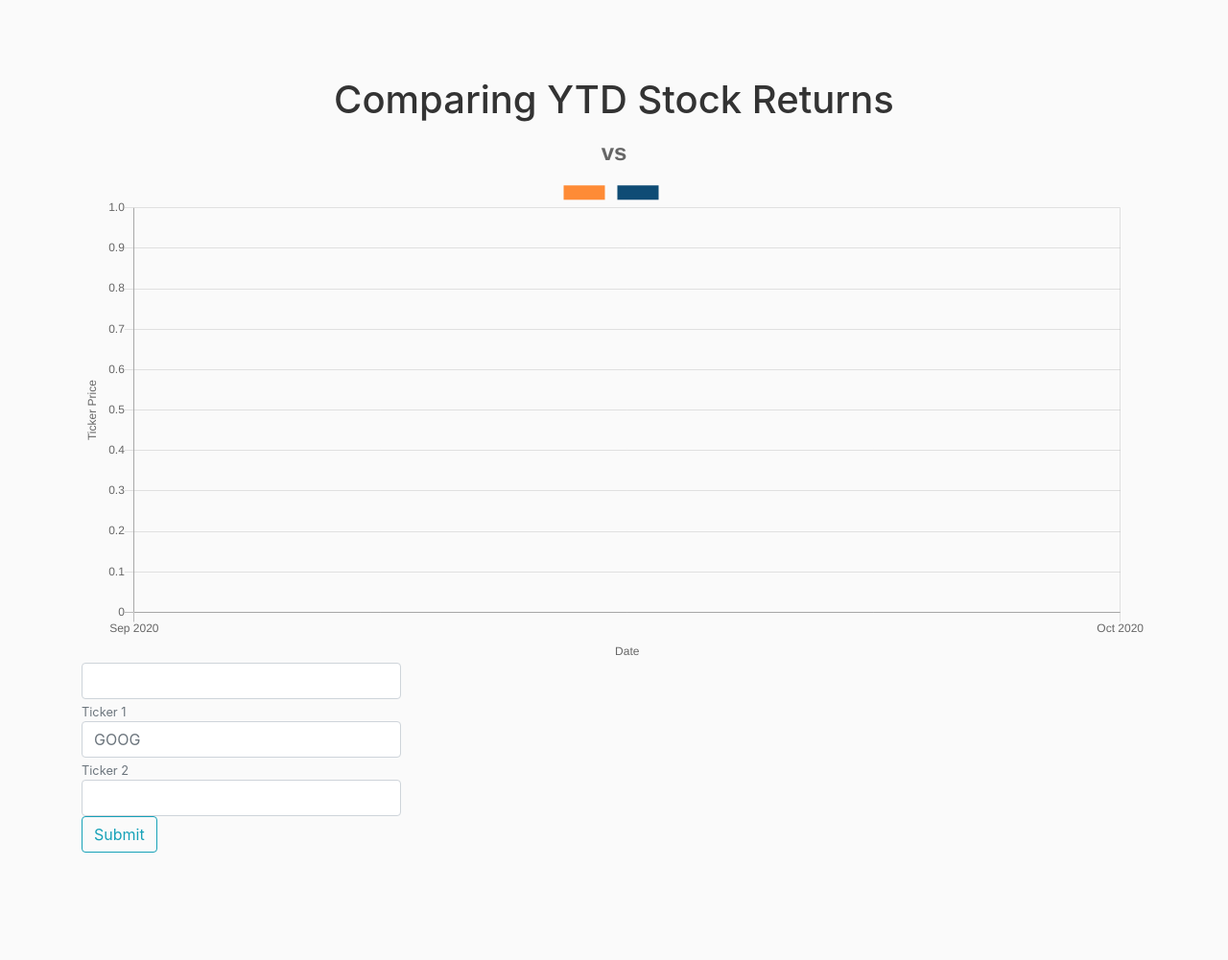
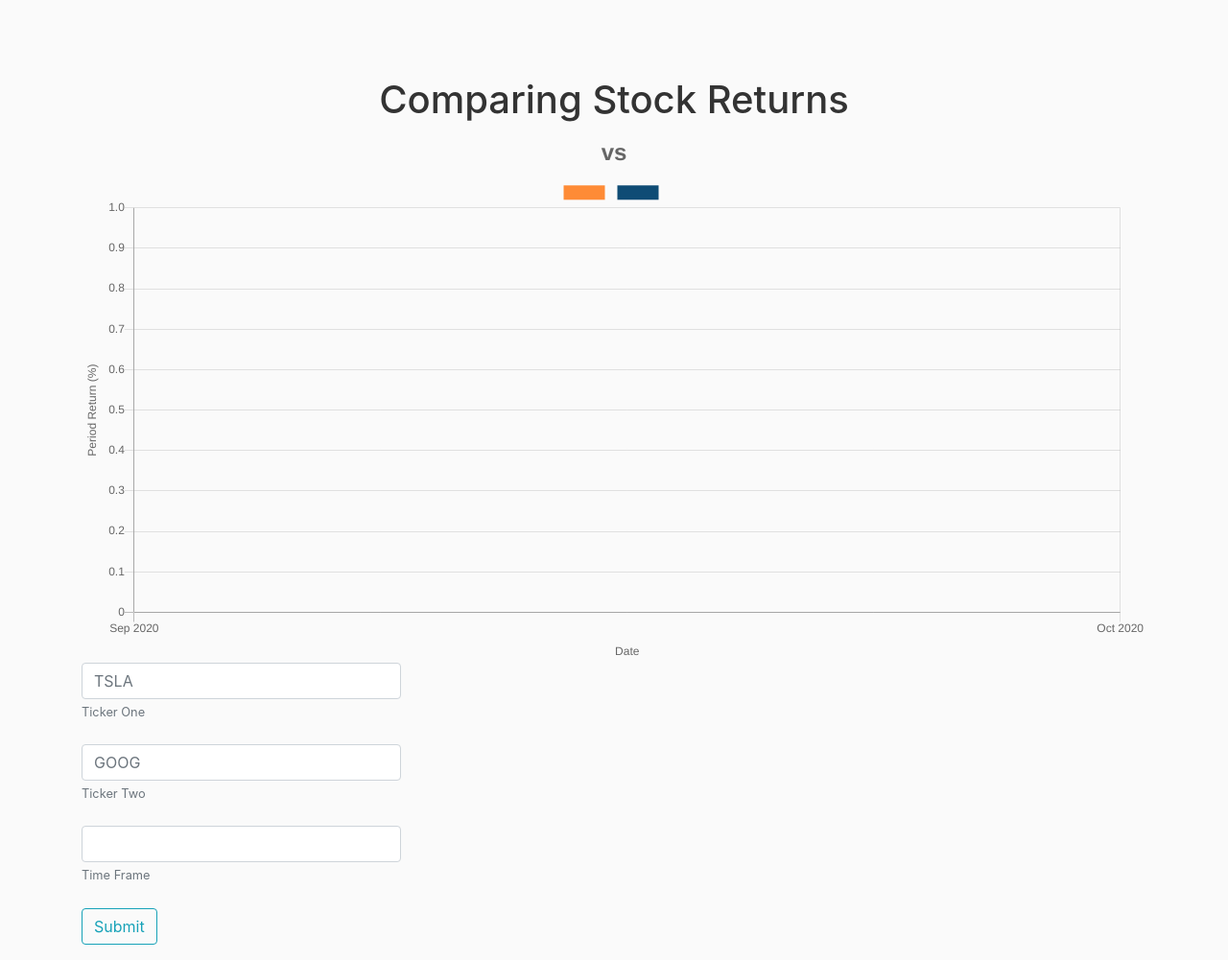
Before and after one commit to NateLeeP/Finance-App, a Python web app: template financeapp/templates/chart.html in a window 1280 px wide. Shown: the whole page at 96% size. Before the commit the page ends 889 px from the top, so only its background shows below. Run offline with Jinja, Linux system fonts and the light colour scheme; the template is opened without the code that fills it: most values are stand-ins (such as "Sample title", 1, 10 or a date in 2020); form fields are guessed from the names that the template uses; some libraries are stand-ins or nearby versions.

Commit message:
Added muted caption under start, end date form inputs

```diff
--- a/financeapp/templates/chart.html
+++ b/financeapp/templates/chart.html
@@ -4,7 +4,7 @@
 
 <main class="container" role="main">
 
-<h1 class="text-center"> Comparing YTD Stock Returns</h1>
+<h1 class="text-center"> Comparing Stock Returns</h1>
 <canvas id="chartCanvas" width="400" height="200"></canvas>
 <form method="POST", action="" class="form-group">
     {{ form.hidden_tag() }}
@@ -16,8 +16,9 @@
             {% endfor %}
         </div>
     {% else %}
-        {{ form.ticker1(class="form-control reduced-width", **{'aria-describedby':'tickerHelp1'}) }}
-        <small id='tickerHelp1' class="form-text text-muted"> Ticker 1 </small>
+        {{ form.ticker1(class="form-control reduced-width", placeholder='TSLA', **{'aria-describedby':'tickerHelp1'}) }}
+        <small id='tickerHelp1' class="form-text text-muted">Ticker One</small>
+        <br>
     {% endif %}
    <!-- {{ form.ticker2.label }} Removing label 08.26.2020 -->
     {% if form.ticker2.errors %}
@@ -28,23 +29,26 @@
             {% endfor %}
         </div>
     {% else %}
-        {{ form.ticker2(class='form-control reduced-width', placeholder='GOOG')}}
-        <small class="form-text text-muted">Ticker 2</small>
+        {{ form.ticker2(class='form-control reduced-width', placeholder='GOOG', **{'aria-describedby':'tickerHelp2'})}}
+        <small class="form-text text-muted" id='tickerHelp2'>Ticker Two</small>
+        <br>
     {% endif %}
         {{ form.timeFrame(class='form-control reduced-width') }}
+        <small class="form-text text-muted">Time Frame</small>
     <div id="form01" class="row">
         {% if form.timeFrame.data == 'custom' %}
             <div class = 'col'>
-              {{ form.start(class='form-control', placeholder='YYYY-MM-DD') }}
+              {{ form.start(class='form-control reduced-width', placeholder='YYYY-MM-DD') }}
               <small class="form-text text-muted">Start Date</small>
             </div>
             <div class = 'col'>
-              {{ form.end(class='form-control', placeholder='YYYY-MM-DD') }}
+              {{ form.end(class='form-control reduced-width', placeholder='YYYY-MM-DD') }}
               <small class = "form-text text-muted">End Date</small>
             </div>
         {% endif %}
    </div>
     <div>
+        <br>
         {{ form.submit(class="btn btn-outline-info") }}
     </div>
 
@@ -135,7 +139,7 @@ const options = {
                 display: true,
                 scaleLabel: {
                     display: true,
-                    labelString: "Ticker Price"
+                    labelString: "Period Return (%)"
                 }
             }]
         }
@@ -151,7 +155,7 @@ const chart = new Chart(ctx, options);
     time_select.onchange = function() {
         if (time_select.value == 'custom')
         {
-            form.innerHTML =  '<div class = col>' + '{{ form.start(class='form-control', placeholder='YYYY-MM-DD') }}' + '</div>' + '<div class = col>' + '{{ form.end(class='form-control', placeholder='YYYY-MM-DD') }}' + '</div>';
+            form.innerHTML =  '<div class = col>' + '{{ form.start(class='form-control reduced-width', placeholder='YYYY-MM-DD') }}' + '<small class="form-text text-muted">Start Date</small>' + '</div>' + '<div class = col>' + '{{ form.end(class='form-control reduced-width', placeholder='YYYY-MM-DD') }}' + '<small class="form-text text-muted">End Date</small>' + '</div>';
         }
         else
         {
```
